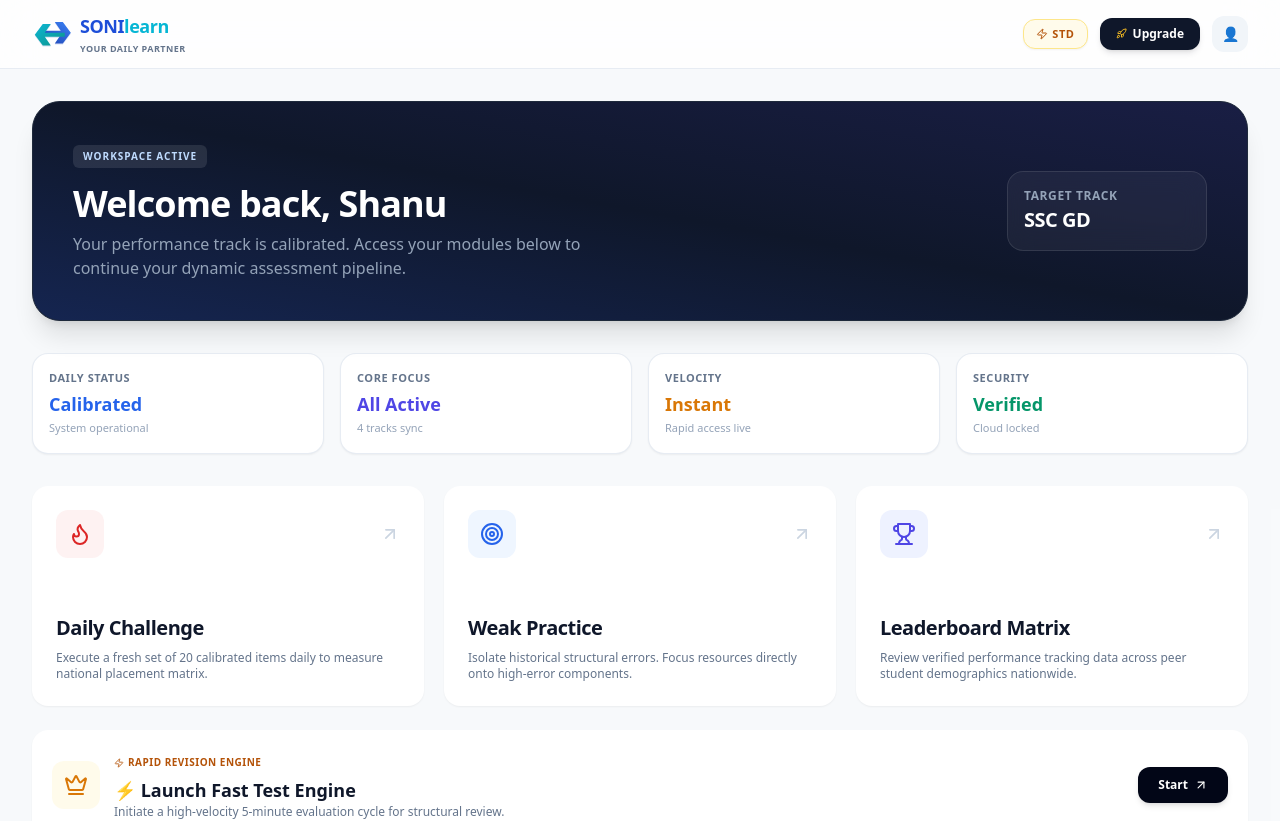
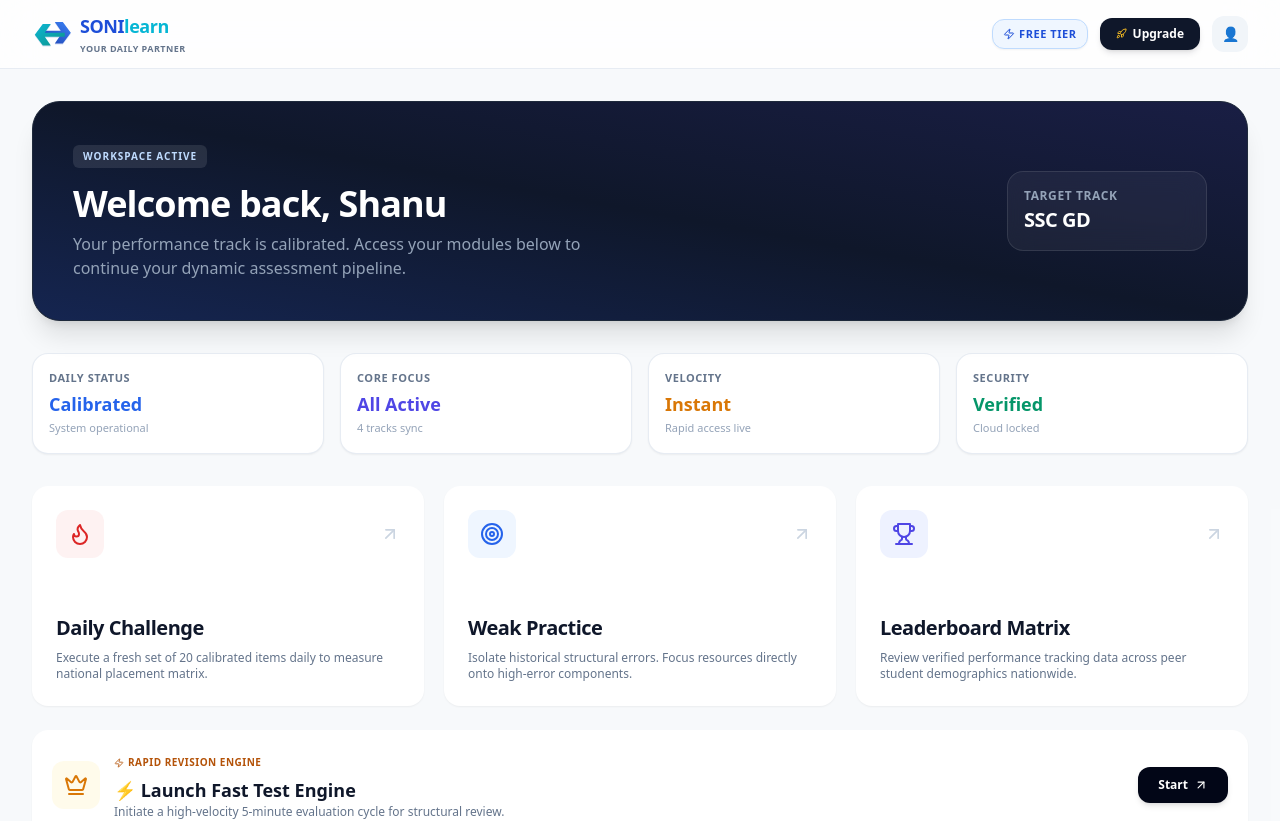
Before and after one commit to shanu-dev911/sonilearn, a Next.js app: page / in a window 1280 px wide. Shown: the top 821 px of the page. Built offline with nearby package versions, Linux system fonts and the light colour scheme; no server answers.

Commit message:
fix: dynamic premium tier badge wording

```diff
--- a/app/page.tsx
+++ b/app/page.tsx
@@ -43,16 +43,16 @@ export default function Dashboard() {
 
             {/* ACTION PIPELINE */}
             <div className="flex items-center gap-2 sm:gap-3">
+              {/* FIXED DYNAMIC MEMBERSHIP BADGE */}
               <div
-                className={`flex items-center gap-1 px-2 py-1 sm:px-3 sm:py-1.5 rounded-xl text-[9px] sm:text-[11px] font-black uppercase tracking-wider transition-all shadow-sm whitespace-nowrap ${
+                className={`flex items-center gap-1 px-2.5 py-1.5 rounded-xl text-[9px] sm:text-[11px] font-black uppercase tracking-wider transition-all shadow-sm whitespace-nowrap ${
                   isPremium
                     ? "bg-emerald-50 text-emerald-700 border border-emerald-200"
-                    : "bg-amber-50 text-amber-700 border border-amber-200"
+                    : "bg-blue-50 text-blue-700 border border-blue-200"
                 }`}
               >
                 {isPremium ? <ShieldCheck size={10} className="sm:w-3 sm:h-3" /> : <Zap size={10} className="sm:w-3 sm:h-3" />}
-                <span className="hidden xs:inline">{isPremium ? "Enterprise Pro" : "Standard Tier"}</span>
-                <span className="xs:hidden">{isPremium ? "Pro" : "Std"}</span>
+                <span>{isPremium ? "Paid" : "Free Tier"}</span>
               </div>
 
               {!isPremium && (
@@ -117,7 +117,7 @@ export default function Dashboard() {
           ))}
         </div>
 
-        {/* COMPACT INTERACTIVE DASHBOARD CARDS - FIXED MOBILE SPACING & FLOW */}
+        {/* COMPACT INTERACTIVE DASHBOARD CARDS */}
         <div className="grid grid-cols-1 md:grid-cols-3 gap-4 sm:gap-5 mb-6">
 
           {/* DAILY CHALLENGE CARD */}
```
